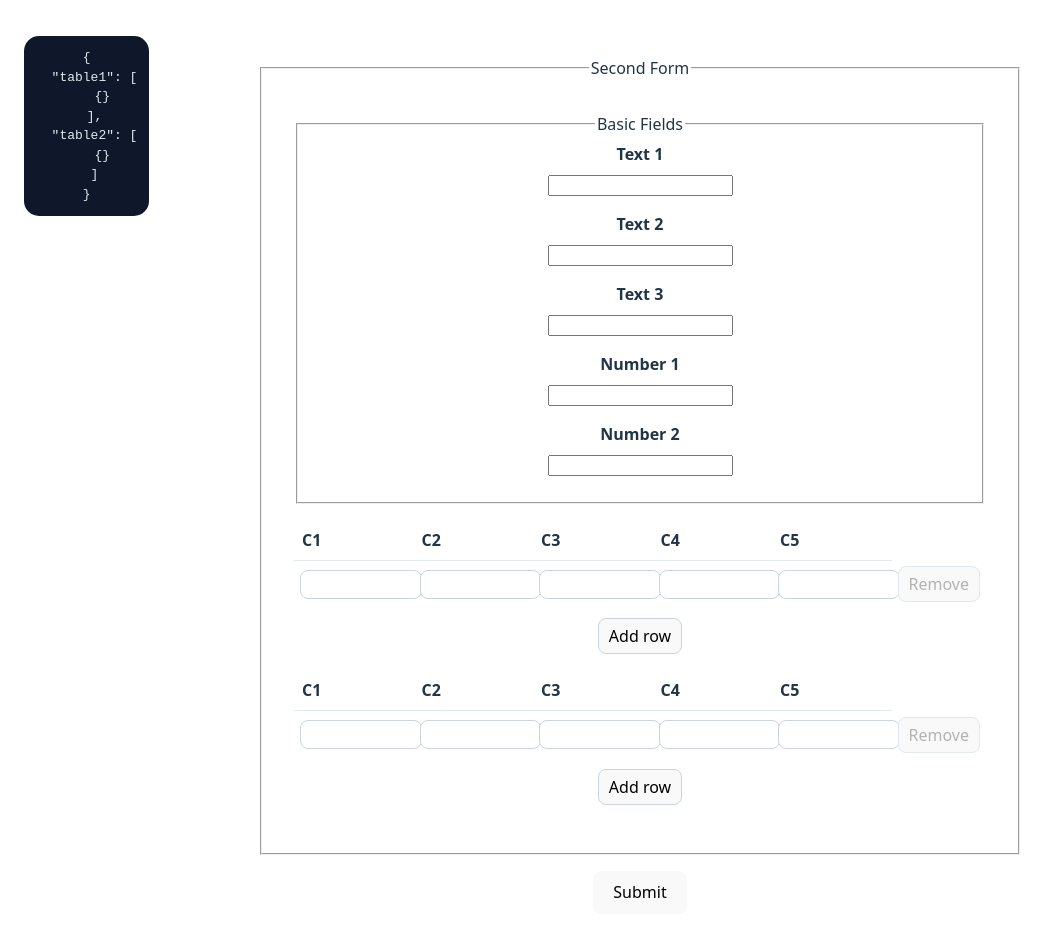
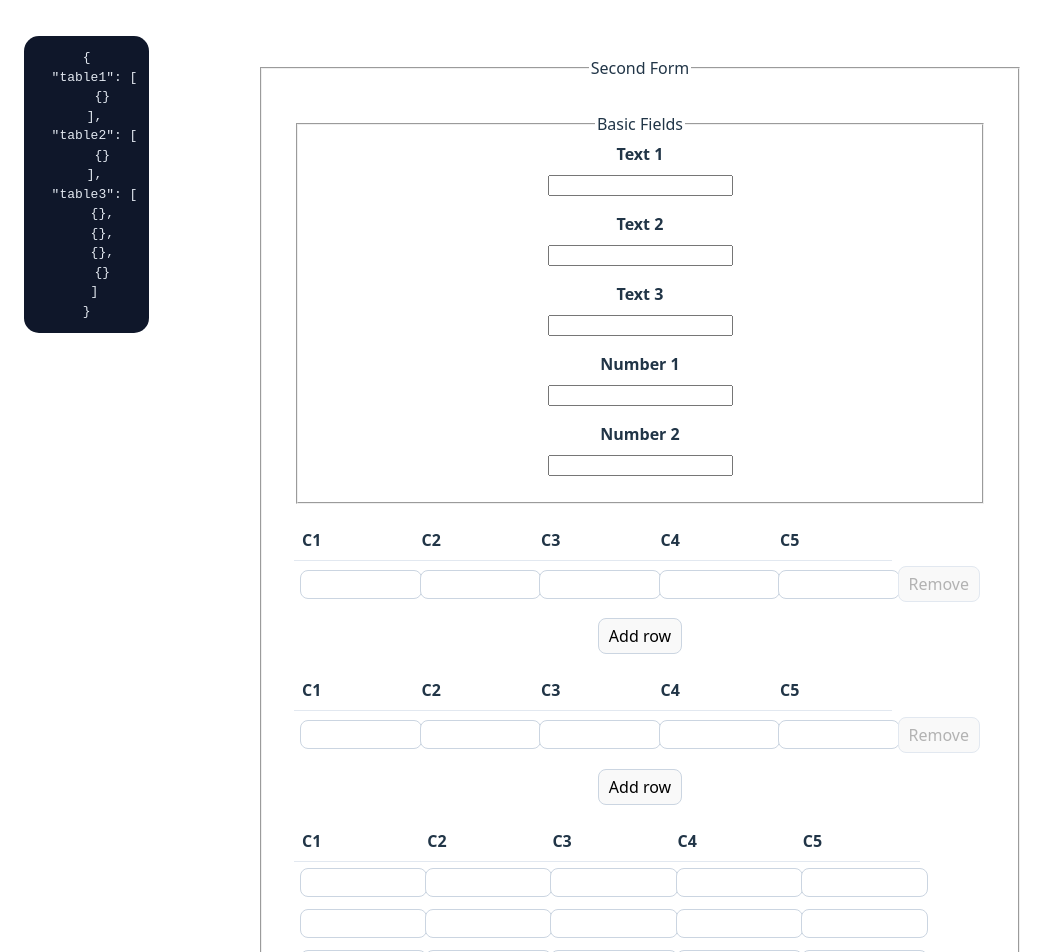
Before and after one commit to totisama/rjsf-demo, a React (Vite) app: page / in a window 1280 px wide. Shown: the top 952 px of the page, without its empty margins (0-1059 px from the left). Built offline with nearby package versions, Linux system fonts and the light colour scheme.

Commit message:
implement fixedRows behavior for table3

```diff
--- a/src/components/fields/table-field.tsx
+++ b/src/components/fields/table-field.tsx
@@ -1,5 +1,5 @@
 import type { ErrorSchema, FieldProps, RJSFSchema, UiSchema } from '@rjsf/utils'
-import type { TableSchema } from '../../types'
+import type { TableBehavior, TableSchema } from '../../types'
 
 interface TableUiOptions {
   columnLabels?: string[]
@@ -21,9 +21,13 @@ export const TableField = (props: FieldProps) => {
     return <div>Invalid table schema</div>
   }
 
-  const properties = (schema.items.properties ?? {}) as RJSFSchema & {
-    uiType?: string
-  }
+  const properties = (schema.items.properties ?? {}) as Record<
+    string,
+    RJSFSchema
+  >
+  const tableBehavior =
+    (schema as unknown as { xTableBehavior?: TableBehavior }).xTableBehavior ??
+    {}
   const columnKeys = Object.keys(properties)
   const uiOptionsTyped: TableUiOptions =
     ((uiSchema as UiSchema)?.['ui:options'] as TableUiOptions) ?? {}
@@ -170,6 +174,7 @@ export const TableField = (props: FieldProps) => {
                       </td>
                     )
                   })}
+                  {!tableBehavior.fixedRows && (
                     <td style={{ padding: 6, textAlign: 'right' }}>
                       <button
                         type="button"
@@ -186,6 +191,7 @@ export const TableField = (props: FieldProps) => {
                         Remove
                       </button>
                     </td>
+                  )}
                 </tr>
               ))}
             </tbody>
@@ -193,6 +199,7 @@ export const TableField = (props: FieldProps) => {
         )}
       </div>
 
+      {!tableBehavior.fixedRows && (
         <button
           type="button"
           onClick={addRow}
@@ -206,6 +213,7 @@ export const TableField = (props: FieldProps) => {
         >
           Add row
         </button>
+      )}
     </div>
   )
 }
--- a/src/components/forms/second-form.tsx
+++ b/src/components/forms/second-form.tsx
@@ -53,7 +53,30 @@ const table2: TableSchema = {
   },
 }
 
-const schema: RJSFSchema = {
+const table3: TableSchema = {
+  uiType: 'table',
+  xTableBehavior: {
+    mode: 'columnsSum',
+    requiredRows: [0, 1, 2],
+    fixedRows: true,
+  },
+  type: 'array',
+  minItems: 4,
+  items: {
+    title: 'Table 3',
+    type: 'object',
+    required: ['c1', 'c2', 'c3', 'c4', 'c5'],
+    properties: {
+      c1: { type: 'number', title: 'C1' },
+      c2: { type: 'number', title: 'C2' },
+      c3: { type: 'number', title: 'C3' },
+      c4: { type: 'number', title: 'C4' },
+      c5: { type: 'number', title: 'C5' },
+    },
+  },
+}
+
+const schema: TableSchema = {
   title: 'Second Form',
   type: 'object',
   properties: {
@@ -70,6 +93,7 @@ const schema: RJSFSchema = {
     },
     table1,
     table2,
+    table3,
   },
 }
 
@@ -87,6 +111,12 @@ const uiSchema: UiSchema = {
     },
   },
   table2: {
+    'ui:field': 'TableField',
+    'ui:options': {
+      columnLabels: ['C1', 'C2', 'C3', 'C4', 'C5'],
+    },
+  },
+  table3: {
     'ui:field': 'TableField',
     'ui:options': {
       columnLabels: ['C1', 'C2', 'C3', 'C4', 'C5'],
```
Lines whose indentation alone changed are shown as unchanged.
